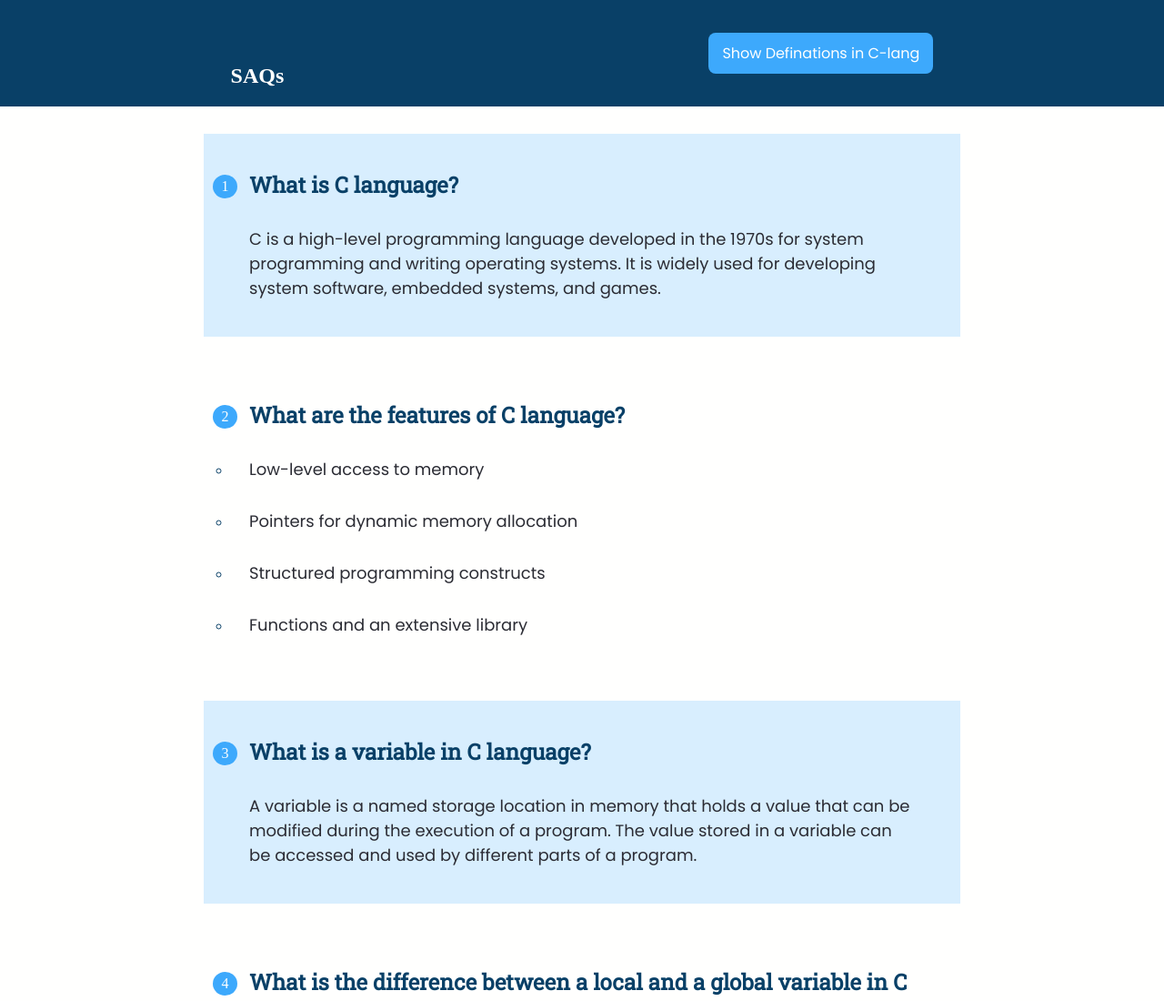
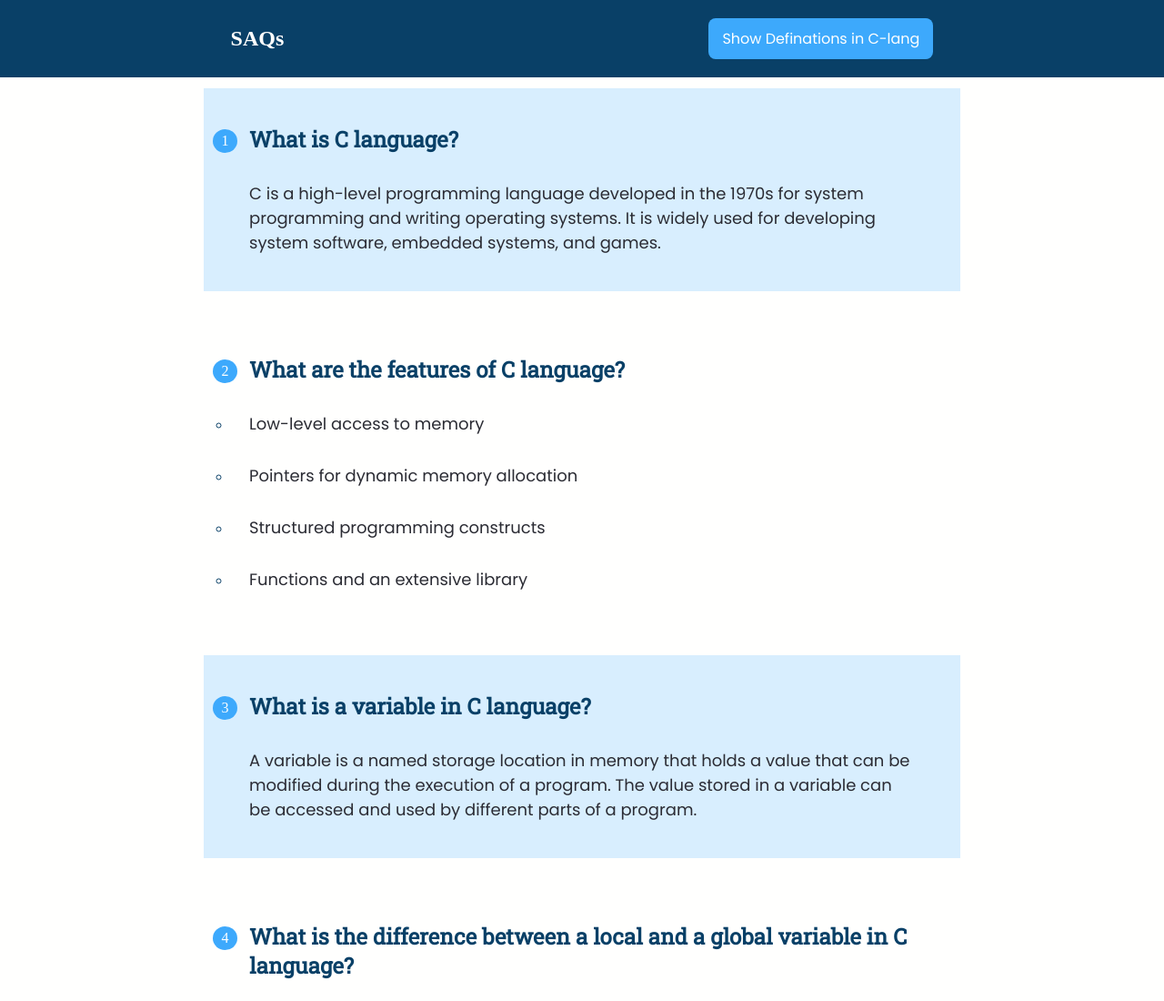
Before and after one commit to sahilmondal/C-lang-notes, a plain HTML site: page index.html in a window 1280 px wide. Shown: the top 1100 px of the page at 91% size. Drawn offline with Linux system fonts and the light colour scheme.

Commit message:
Update style.css

```diff
--- a/style.css
+++ b/style.css
@@ -25,9 +25,6 @@ body {
 h2 {
   font-family: var(--heading-font);
   padding: 10px 20px;
-}
-h1{
-  margin-top: 50px;
 }
 p {
   font-family: var(--text-font);
```
